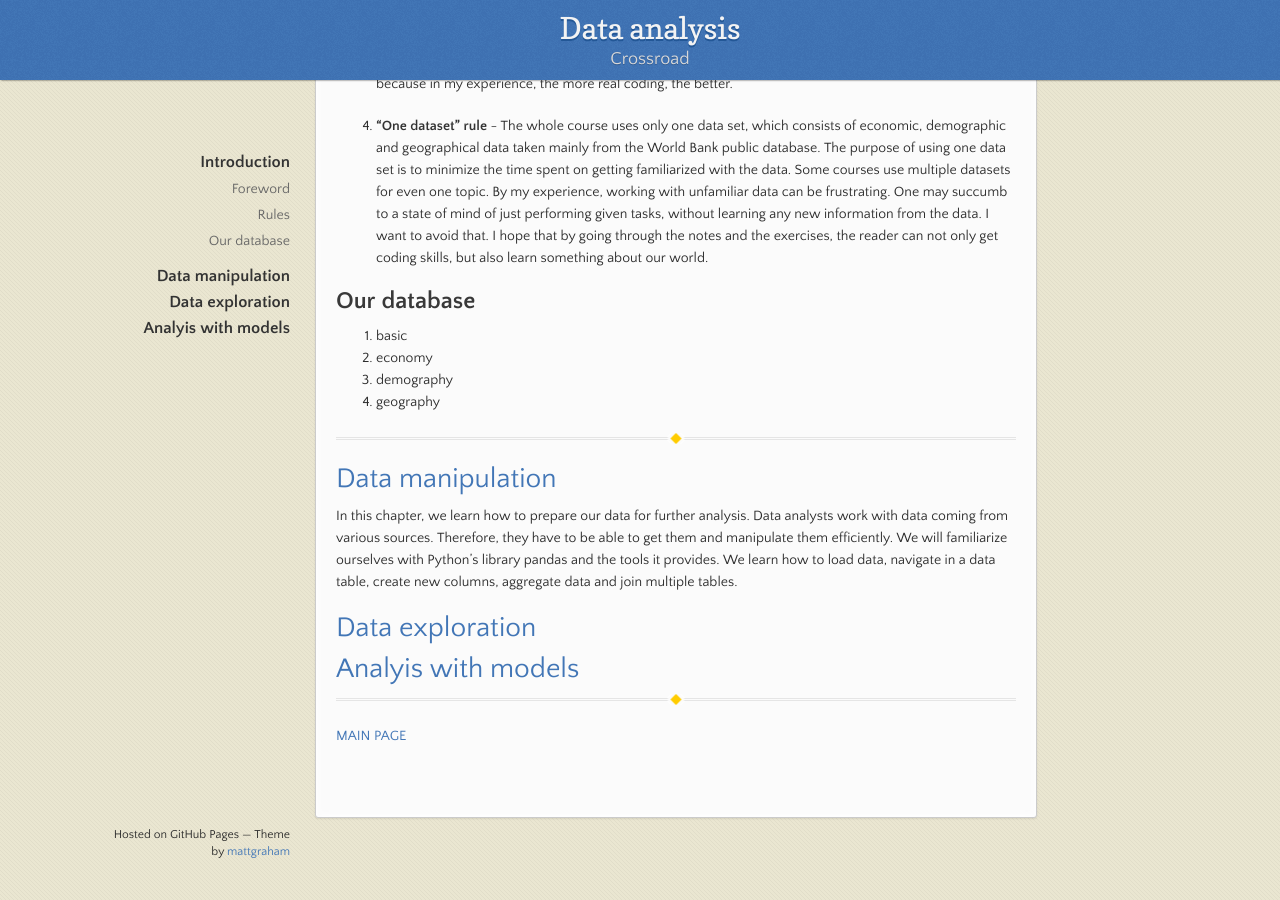
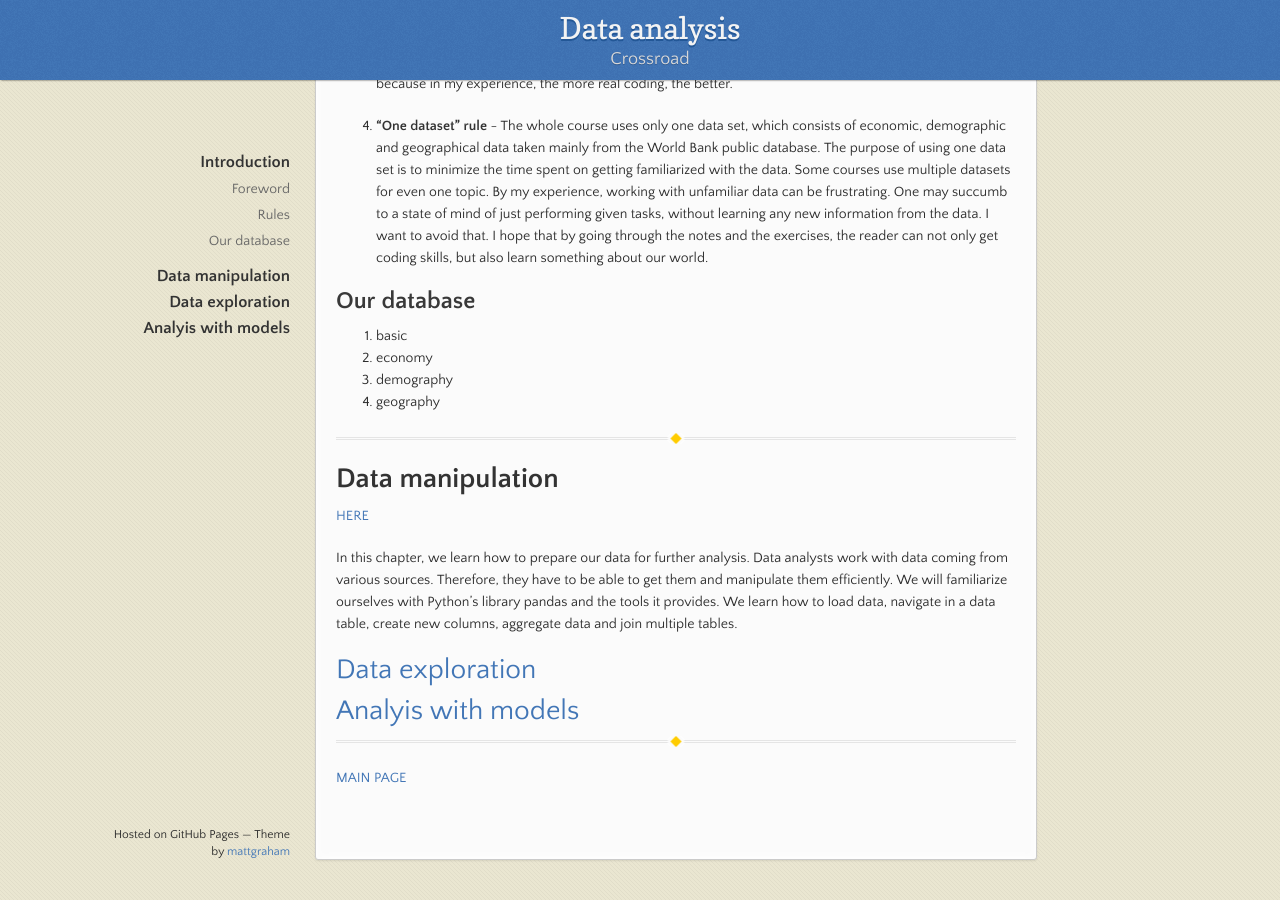
Before and after one commit to soukupmarek-edin/soukupmarek-edin.github.io, a Jekyll site: the page built from data_analysis/data_analysis_main.md, in a window 1280 px wide and 900 px high, scrolled down 564 px. Built offline with Jekyll 4.4.1, drawn with Linux system fonts in a browser that asks for light colours; Markdown is read by kramdown in place of the engine named in the settings; before the commit the page ends 1422 px from its top, so only the background shows below that.

Commit message:
Update data_analysis_main.md

```diff
--- a/data_analysis/data_analysis_main.md
+++ b/data_analysis/data_analysis_main.md
@@ -29,7 +29,9 @@
 
 * * *
 
-# [Data manipulation](https://github.com/soukupmarek-edin/soukupmarek-edin.github.io/blob/main/data_analysis/manipulation_main.html)
+# Data manipulation
+
+[HERE](https://github.com/soukupmarek-edin/soukupmarek-edin.github.io/blob/main/data_analysis/manipulation_main.html)
 
 In this chapter, we learn how to prepare our data for further analysis. Data analysts work with data coming from various sources. Therefore, they have to be able to get them and manipulate them efficiently. We will familiarize ourselves with Python's library pandas and the tools it provides. We learn how to load data, navigate in a data table, create new columns, aggregate data and join multiple tables.
 
```
